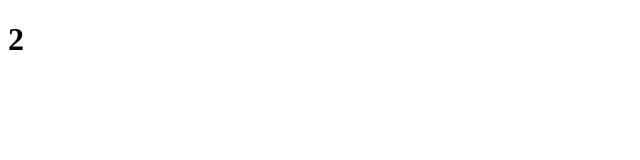
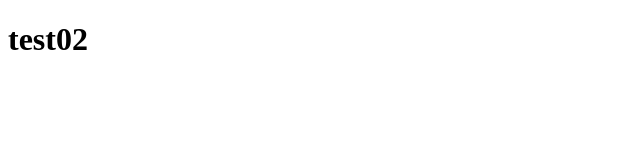
Before and after one commit to yunseon11/test02, a plain HTML site: page index.html in a window 1280 px wide. Shown: the whole page, without its empty margins (0-640 px from the left). Drawn offline with Linux system fonts and the light colour scheme.

Commit message:
newcommit

```diff
--- a/index.html
+++ b/index.html
@@ -7,6 +7,6 @@
     <title>Document</title>
 </head>
 <body>
- <h1>2</h1>
+ <h1>test02</h1>
 </body>
 </html>
```
